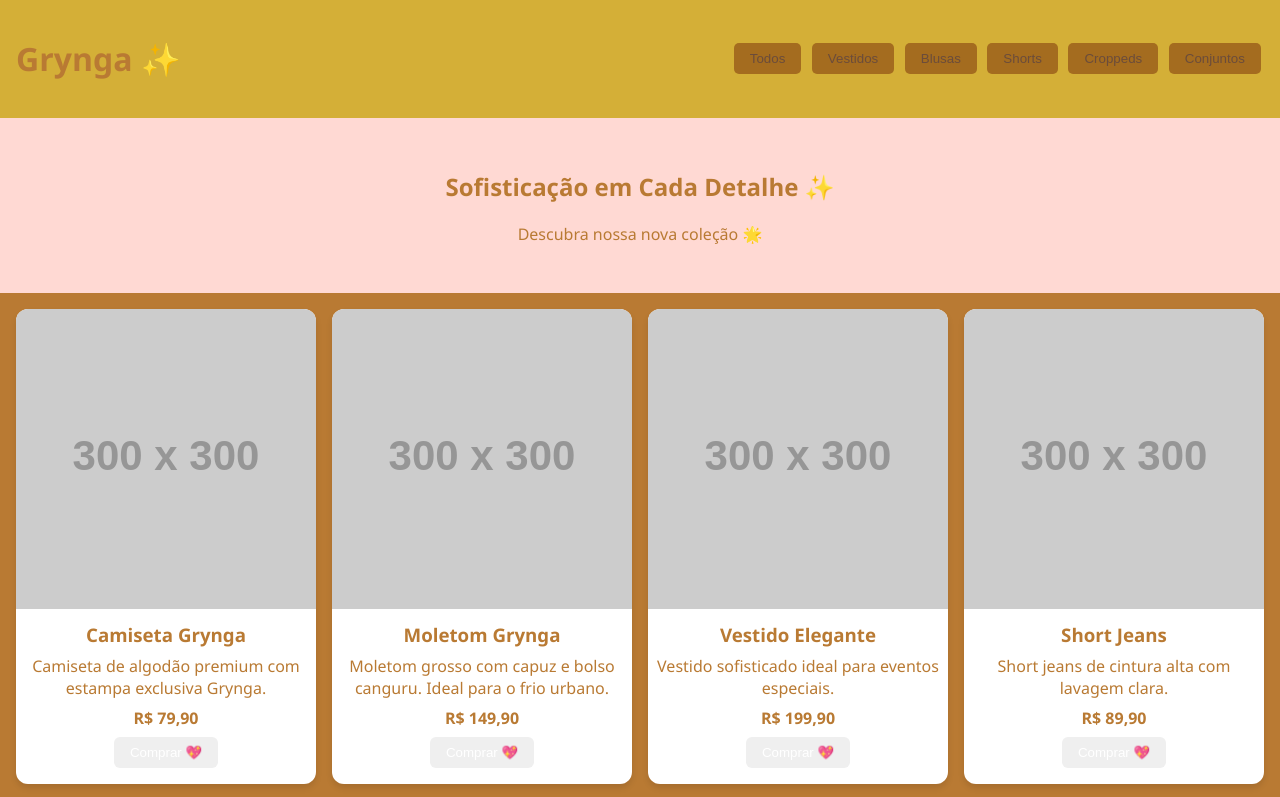
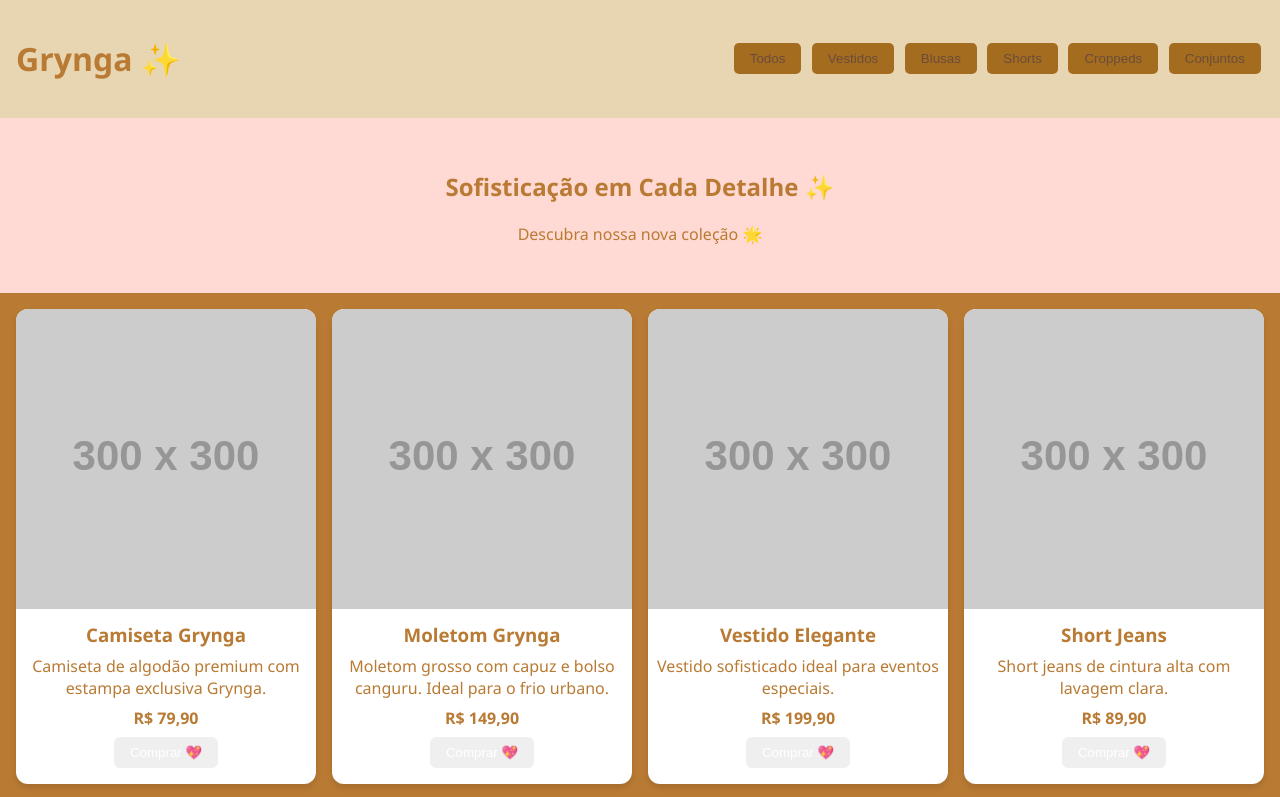
Before and after one commit to grynga/site, a plain HTML site: page index.html in a window 1280 px wide. Shown: the top 797 px of the page. Drawn offline with Linux system fonts and the light colour scheme; placeholder pictures from the web are drawn by us.

Commit message:
Update styles.css

```diff
--- a/styles.css
+++ b/styles.css
@@ -6,7 +6,7 @@ body {
   color: #b97a33;
 }
 .topbar {
-  background: #d4af37;
+  background: #e8d6b3;
   padding: 1rem;
   display: flex;
   justify-content: space-between;
```
